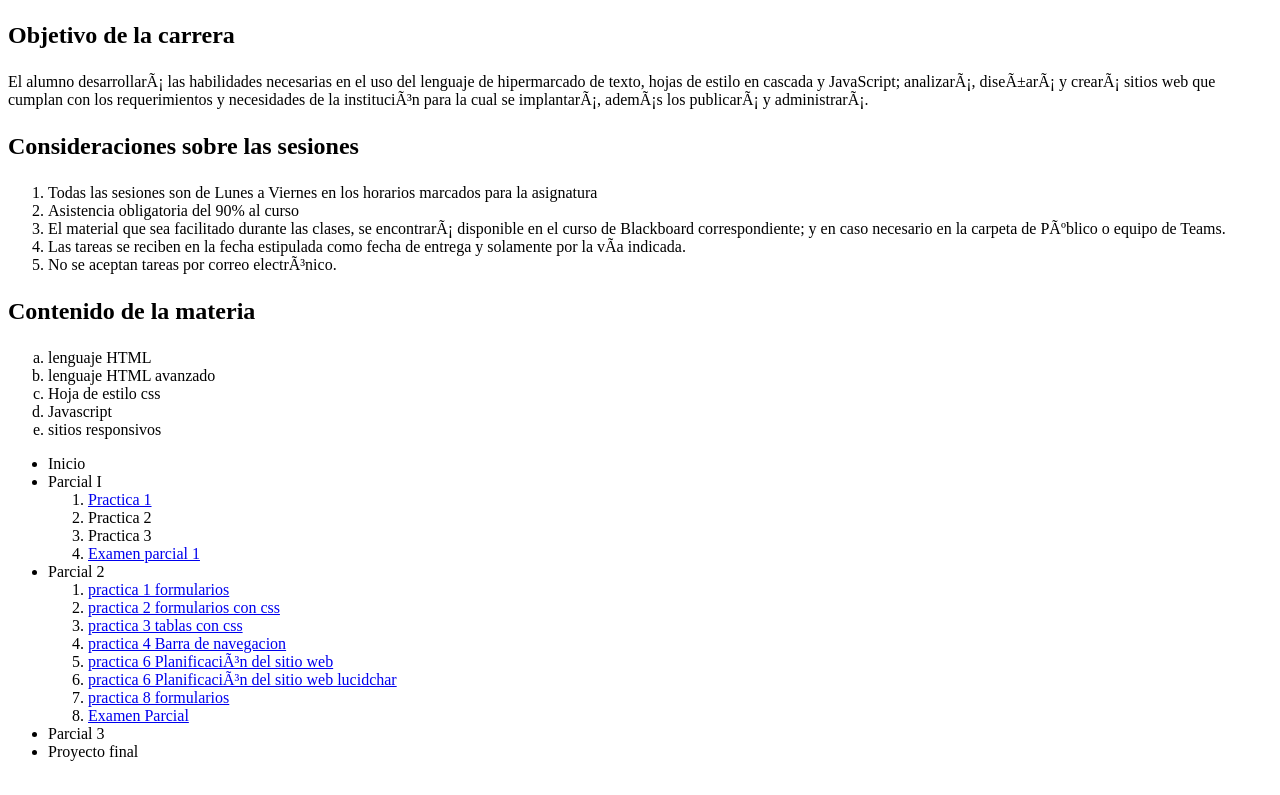
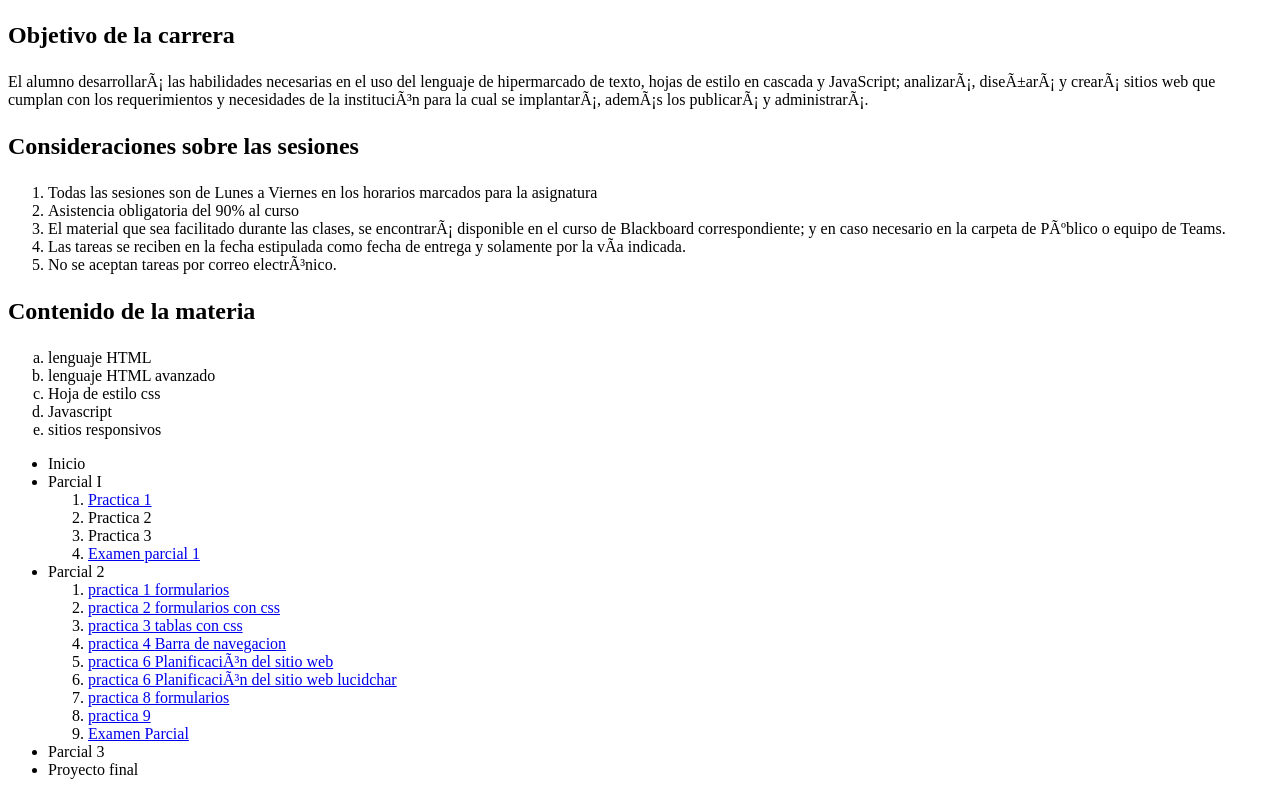
Before and after one commit to LuzElen18/ITI187739, a plain HTML site: page index.html in a window 1280 px wide. Shown: the part 981-1776 px from the top of the page. Drawn offline with Linux system fonts and the light colour scheme.

Commit message:
Add files via upload

```diff
--- a/index.html
+++ b/index.html
@@ -86,6 +86,7 @@ caso necesario en la carpeta de Público o equipo de Teams. </li>
 					<li><a href="practica6.html">practica 6 Planificación del sitio web </a></li>
 					<li><a href="https://lucid.app/lucidspark/5f1045ec-cde8-4a5f-b2a2-e2bc30602140/edit?viewport_loc=-6082%2C-4254%2C4394%2C3079%2Cs9RcOH2pqRaS&invitationId=inv_eb743acf-8339-40b8-a370-7a4b6494f4aa">practica 6 Planificación del sitio web lucidchar </a></li>
 					<li><a href="practica8 parcial 2.html">practica 8 formularios</a></li>
+					<li><a href="unidadesdemedida.html">practica 9</a></li>
 					<li><a href="examen2.html">Examen Parcial</a></li>
 
 
```
